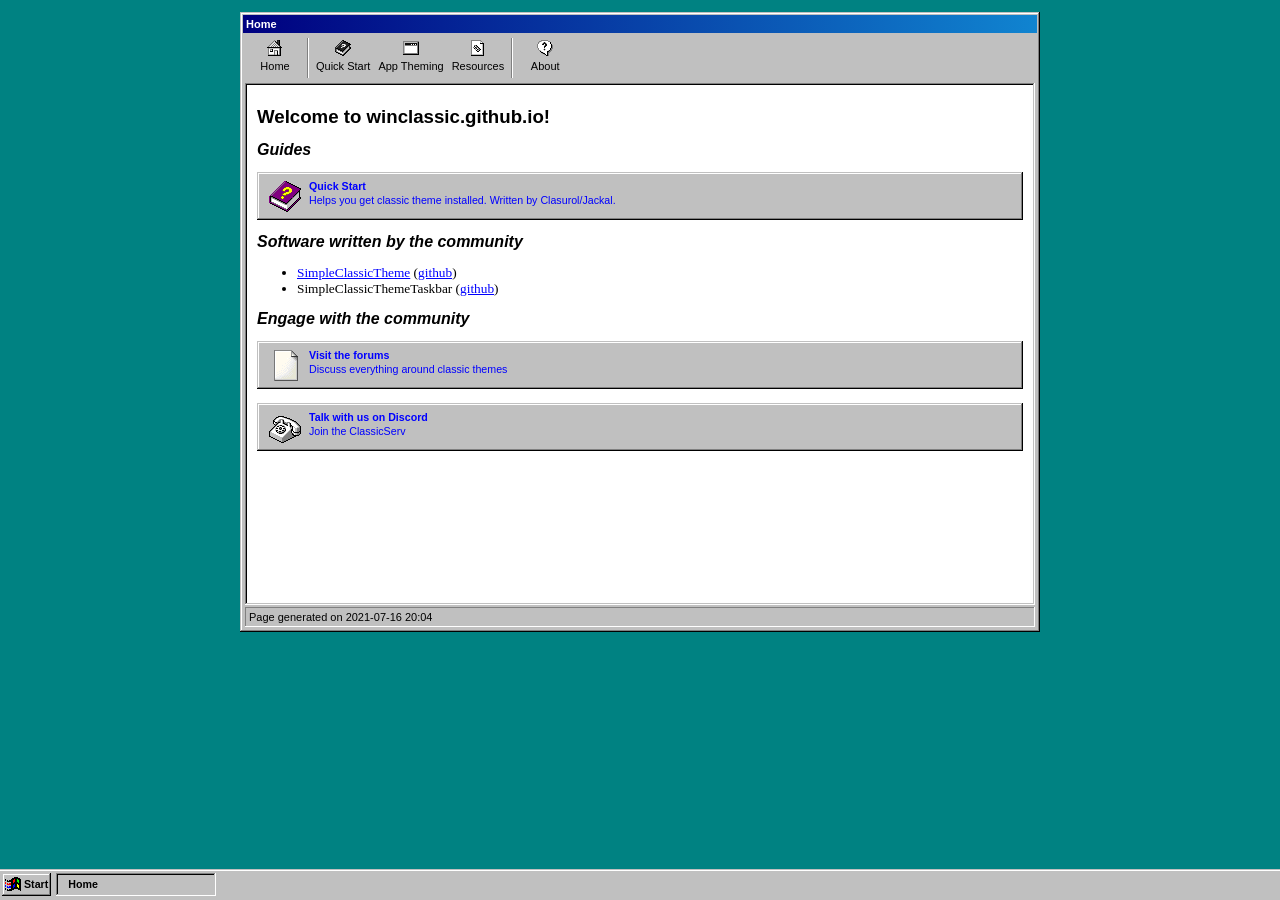
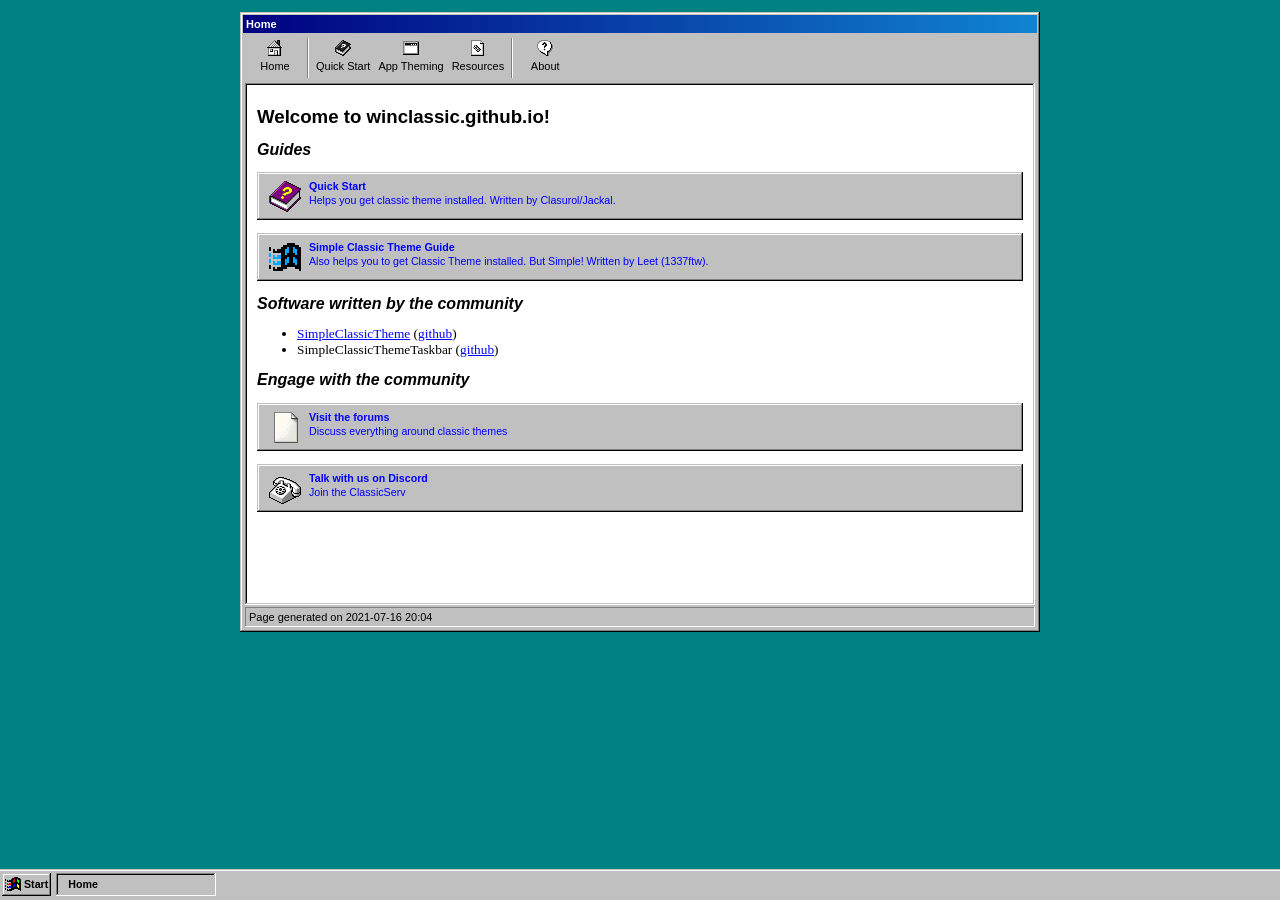
Before and after one commit to WinClassic/winclassic.github.io, a Jekyll site: the page built from index.md, in a window 1280 px wide. Built offline with Jekyll 4.4.1, drawn with Linux system fonts in a browser that asks for light colours.

Commit message:
Added SCT guide to homepage

```diff
--- a/index.md
+++ b/index.md
@@ -12,6 +12,12 @@ icon: "/assets/ico/home_16.png"
     <img src="/assets/ico/help_32.png" style="float:left;" alt="" />
     <span>Quick Start</span>
     <span>Helps you get classic theme installed. Written by Clasurol/Jackal.</span>
+</a>
+
+<a class="home-shortcut" href="/quickstart">
+    <img src="/assets/ico/sct_32.png" style="float:left;" alt="" />
+    <span>Simple Classic Theme Guide</span>
+    <span>Also helps you to get Classic Theme installed. But Simple! Written by Leet (1337ftw).</span>
 </a>
 
 <!--more-->
```
